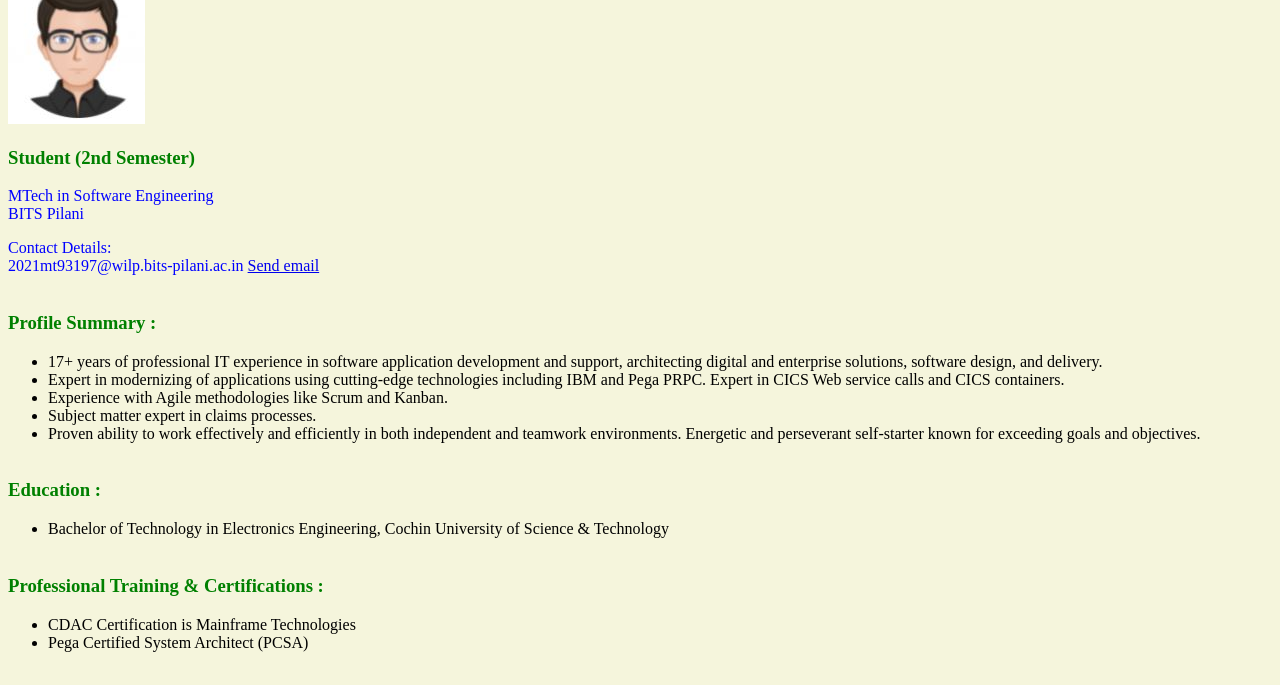
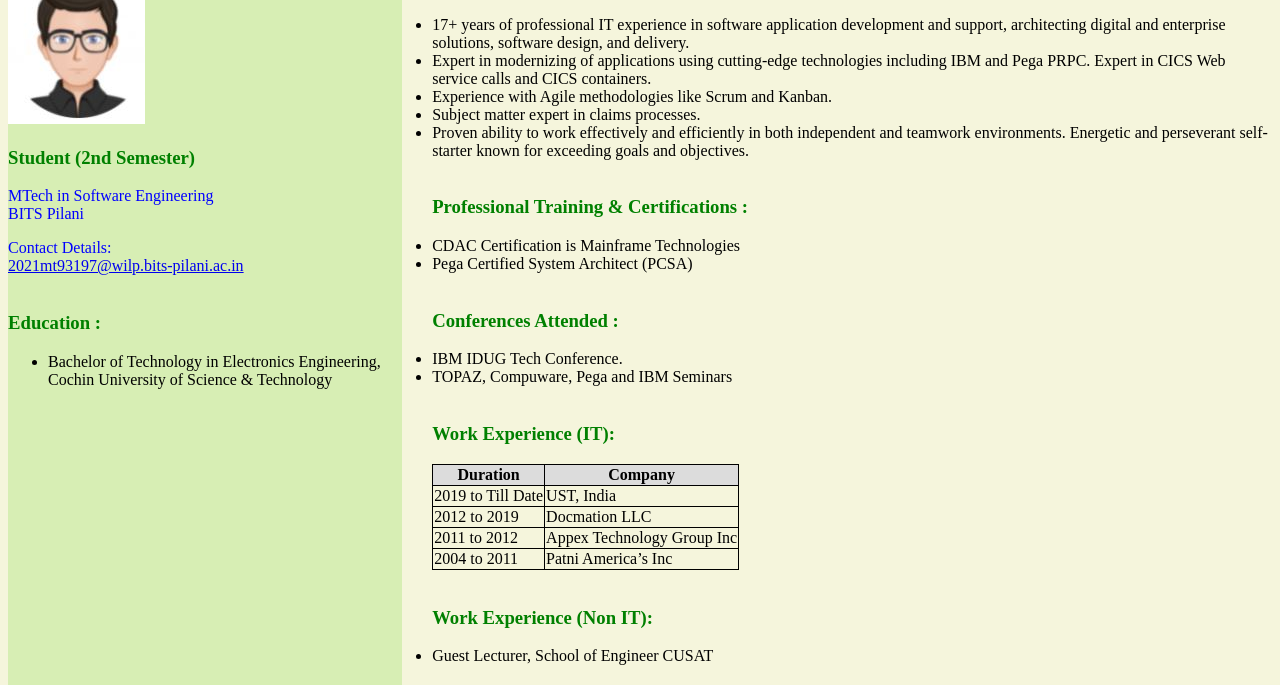
Before and after one commit to vinodbitsos/vinodbitsos, a plain HTML site: page index.html in a window 1280 px wide. Shown: the part 92-777 px from the top of the page. Drawn offline with Linux system fonts and the light colour scheme.

Commit message:
Update index.html

```diff
--- a/index.html
+++ b/index.html
@@ -10,6 +10,15 @@
                 border: 1px solid black;
                 border-collapse: collapse;
                     }
+            aside {
+                padding-right: 15px;
+                margin-right: 30px;
+                height:100vmax;
+                width: 30%;
+                float: left;
+                background-color: rgb(215, 238, 180);
+                 }
+
           </style>
           <meta name="author" content="Vinod John">
           <meta name="description" content="BITS Open Source Assignment 2">
@@ -17,6 +26,7 @@
     </head>
     <body style="background-color: beige;">
         <h2 style="text-align:left">Vinod John</h2>
+        <aside>
             <img src="Capture.JPG">
             <h3 style="text-align:left">Student (2nd Semester)</h3>
             <p>
@@ -25,11 +35,17 @@
             </p>
             <p>
                 Contact Details: <br>
-            2021mt93197@wilp.bits-pilani.ac.in
-            <a href="mailto:2021mt93197@wilp.bits-pilani.ac.in">Send email</a>
+                <a href="mailto:2021mt93197@wilp.bits-pilani.ac.in">2021mt93197@wilp.bits-pilani.ac.in</a>
                 <br><br>
             </p>
 
+            <h3 style="text-align:left">Education :</h3>
+            <ul style="list-style-type:disc;">
+                <li>Bachelor of Technology in Electronics Engineering, Cochin University of Science & Technology</li>
+                <br>
+            </ul>
+
+        </aside>
         <h3 style="text-align:left">Profile Summary :</h3>
         <ul style="list-style-type:disc;">
             <li>17+ years of professional IT experience in software application development and support, architecting digital and enterprise solutions, software design, and delivery.</li>
@@ -40,11 +56,6 @@
             <br>
         </ul>
 
-        <h3 style="text-align:left">Education :</h3>
-        <ul style="list-style-type:disc;">
-            <li>Bachelor of Technology in Electronics Engineering, Cochin University of Science & Technology</li>
-            <br>
-        </ul>
 
         <h3 style="text-align:left">Professional Training & Certifications :</h3>
         <ul style="list-style-type:disc;">
```
Lines whose indentation alone changed are shown as unchanged.
